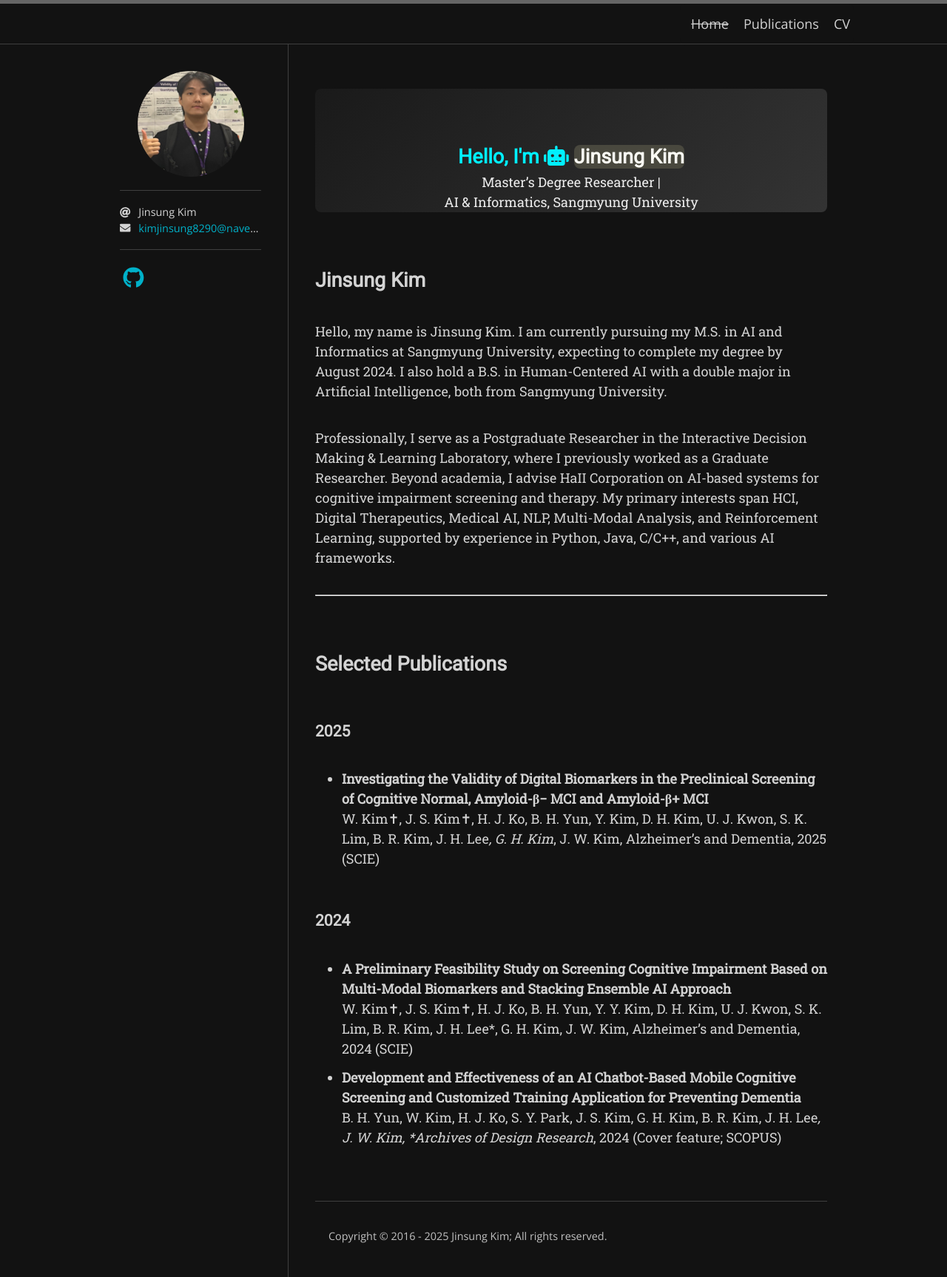
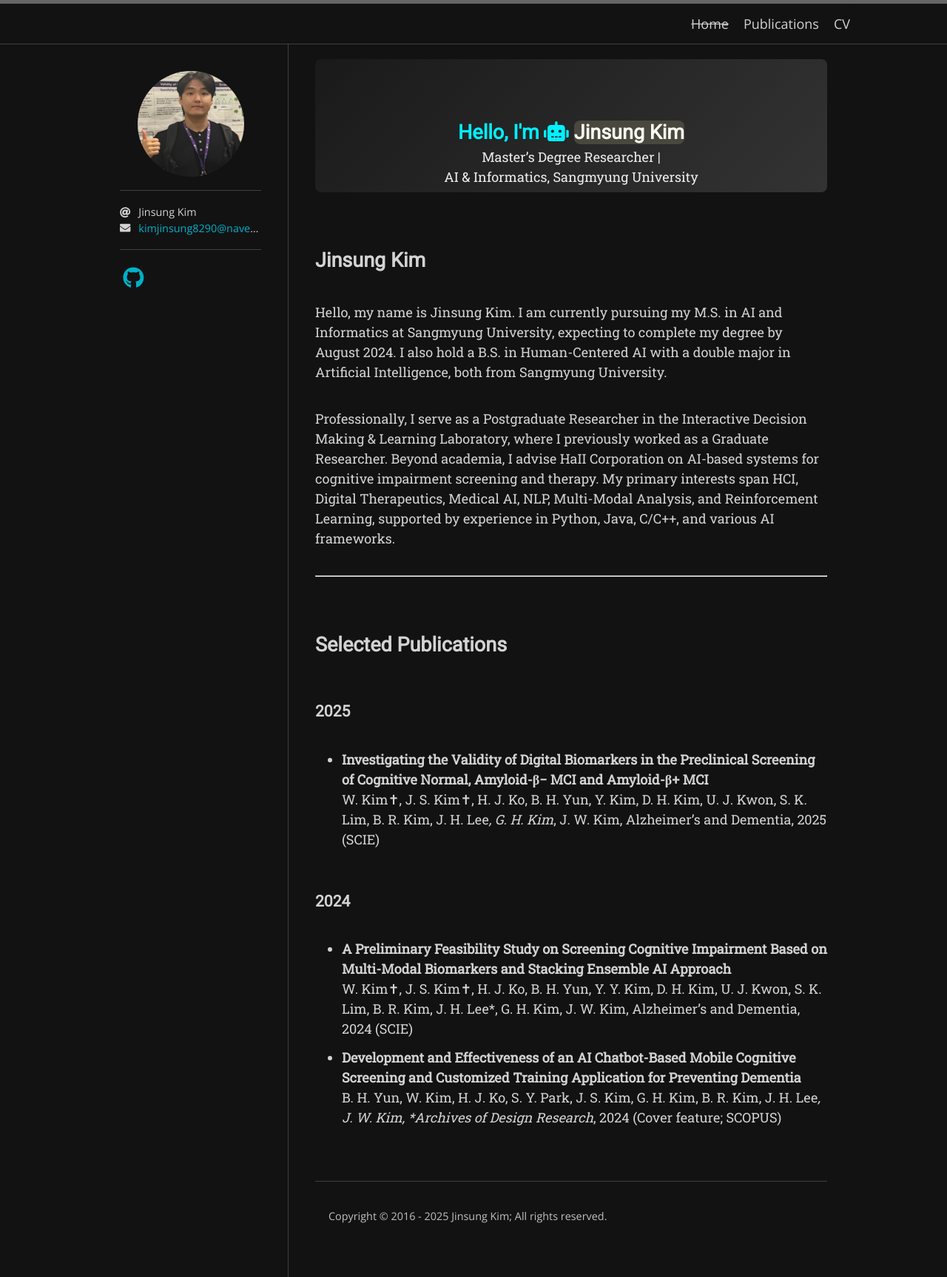
Before and after one commit to KimJinSungDataScientist/KimJinSungDataScientist.github.io, a Jekyll site: the page built from index.md, in a window 1280 px wide. Shown: the whole page at 74% size. Built offline with Jekyll 4.4.1, drawn with Linux system fonts in a browser that asks for light colours; nearby versions of some CDN libraries; some web fonts are replaced; the list of posts is cut into pages by our own code.

Commit message:
'test22'

```diff
--- a/_sass/hamilton/custom-styles.scss
+++ b/_sass/hamilton/custom-styles.scss
@@ -1,12 +1,12 @@
 .hero {
     /* 화면 상단/하단 여백 */
-    margin: 60px auto 20px auto;
+    margin: 20px auto 20px auto;
 
     /* 폭 제한 */
     max-width: 800px;
 
     /* 세로 높이를 어느 정도 확보하여, flex 중앙 정렬이 눈에 확연히 보이도록 */
-    // min-height: 180px;
+    min-height: 180px;
 
     /* 배경 및 모서리 */
     background: linear-gradient(135deg, #1a1a1a, #333333);
```
